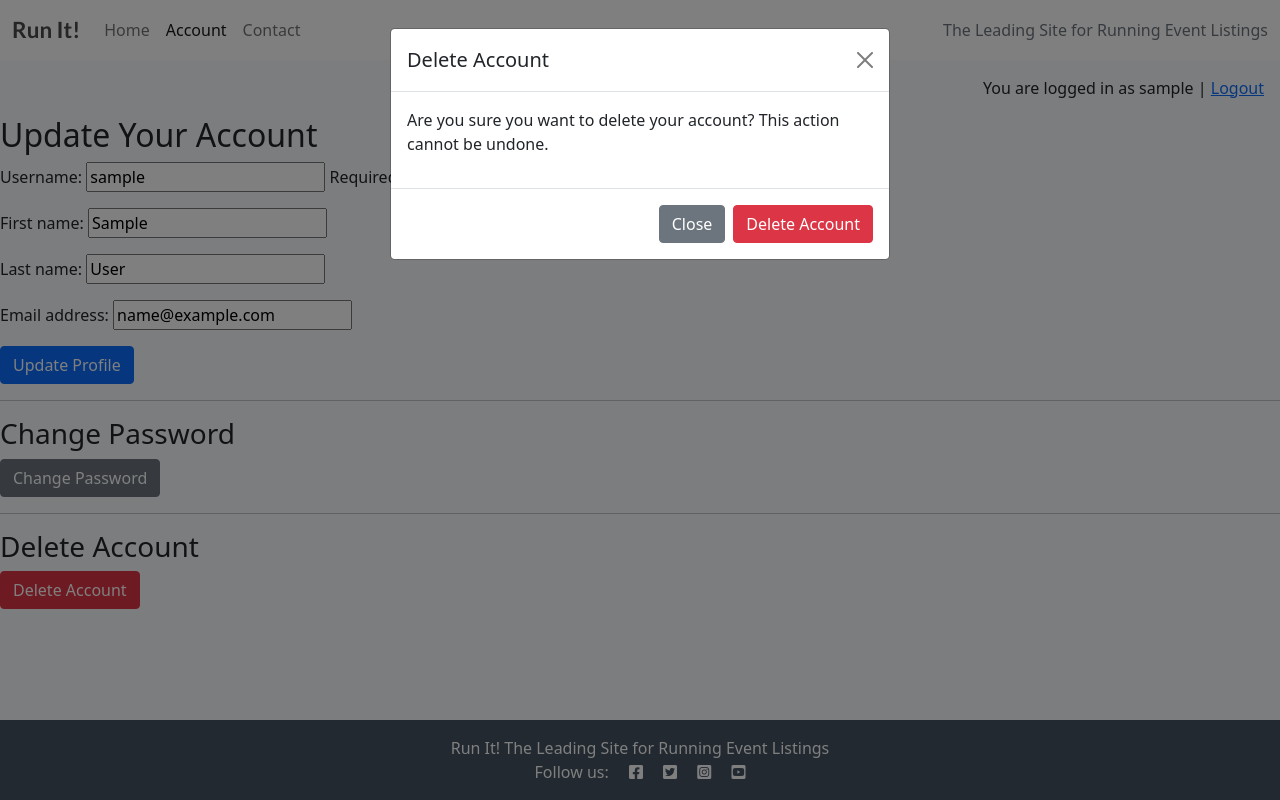
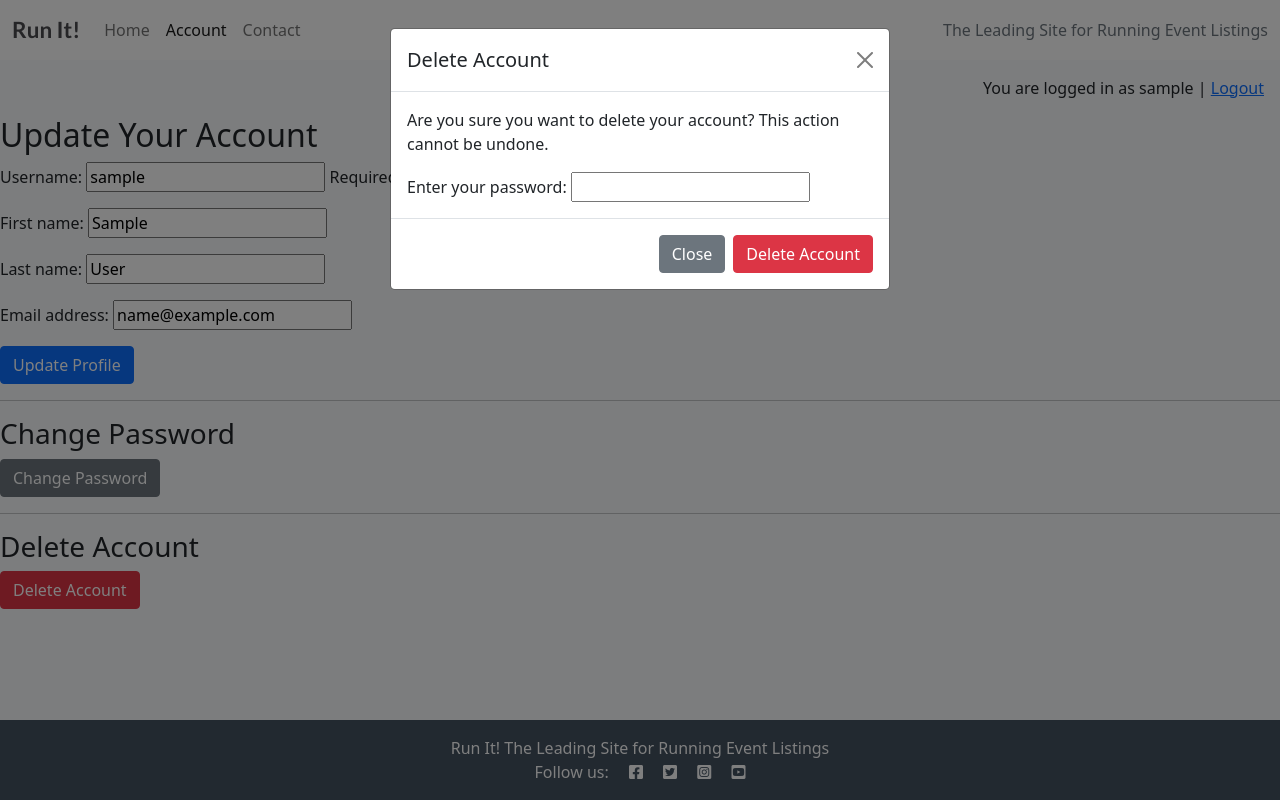
Before and after one commit to jdohertydev/runit, a Django app: page /accounts/account/update/ in a window 1280 px wide, after a click on "Delete Account". Run offline with Django 4.2, Linux system fonts and the light colour scheme; the visitor is signed in with stand-in values (Sample User, id 1).

Commit message:
Update delete modal to require password to delete account

```diff
--- a/accounts/templates/accounts/account_admin.html
+++ b/accounts/templates/accounts/account_admin.html
@@ -36,19 +36,23 @@
                 <button type="button" class="btn-close" data-bs-dismiss="modal" aria-label="Close"></button>
             </div>
             <div class="modal-body">
-                <p>Are you sure you want to delete your account? This action cannot be undone.</p>
+                <form method="post" action="{% url 'account_delete' %}">
+                    {% csrf_token %}
+                    <p>Are you sure you want to delete your account? This action cannot be undone.</p>
+                    <label for="password">Enter your password:</label>
+                    <input type="password" id="password" name="password">
             </div>
             <div class="modal-footer">
                 <button type="button" class="btn btn-secondary" data-bs-dismiss="modal">Close</button>
-                <form method="post" action="{% url 'account_delete' %}">
-                    {% csrf_token %}
-                    <button type="submit" class="btn btn-danger">Delete Account</button>
+                <button type="submit" class="btn btn-danger">Delete Account</button>
                 </form>
             </div>
         </div>
     </div>
 </div>
 
+
+
 {% endblock %}
 
 {% block extras %}
--- a/accounts/views.py
+++ b/accounts/views.py
@@ -1,4 +1,4 @@
-from django.contrib.auth import update_session_auth_hash
+from django.contrib.auth import authenticate, update_session_auth_hash
 from django.contrib.auth.decorators import login_required
 from django.contrib import messages
 from django.shortcuts import render, redirect
@@ -42,8 +42,13 @@ def account_password_change(request):
 @login_required
 def account_delete(request):
     if request.method == 'POST':
-        user = request.user
-        user.delete()
-        messages.success(request, 'Your account was successfully deleted!')
-        return redirect('home')
-    return redirect('account_update')
+        password = request.POST.get('password')
+        user = authenticate(username=request.user.username, password=password)
+        if user is not None:
+            user.delete()
+            messages.success(request, 'Your account was successfully deleted!')
+            return redirect('home')
+        else:
+            messages.error(request, 'Incorrect password. Please try again.')
+            return redirect('account_delete')
+    return render(request, 'accounts/account_admin.html')
```
